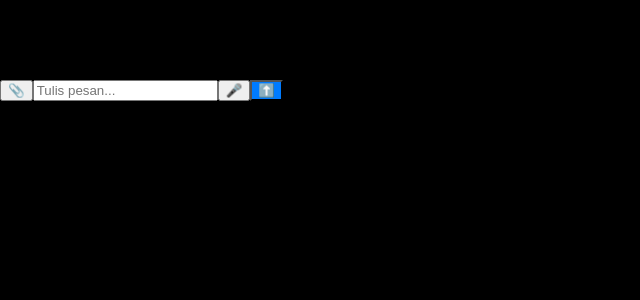
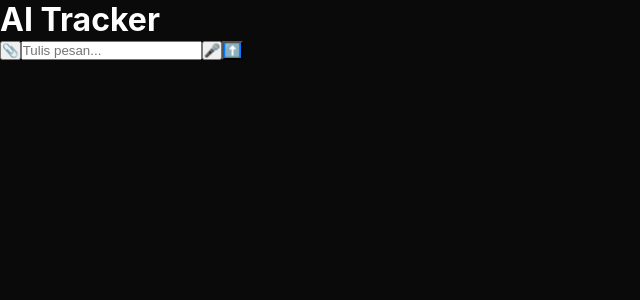
Before and after one commit to Yaasien78/ai-tracker, a React (Vite) app: page / in a window 1280 px wide. Shown: the top 300 px of the page, without its empty margins (0-640 px from the left). Built offline with nearby package versions, Linux system fonts and the light colour scheme.

Commit message:
Enhance CSS with box-sizing and new body styles
Added universal box-sizing rule and updated body styles.

```diff
--- a/index.css
+++ b/index.css
@@ -1,4 +1,17 @@
+* {
+  box-sizing: border-box;
+  margin: 0;
+  padding: 0;
+}
+
 body {
-  margin: 0;
-  background-color: black;
+  background-color: #0a0a0a; /* abu2 super gelap */
+  color: #ffffff; /* tulisan putih */
+  font-family: -apple-system, BlinkMacSystemFont, 'Segoe UI', Roboto, sans-serif;
+  height: 100vh;
+  overflow: hidden;
 }
+
+#root {
+  height: 100vh;
+}
```
